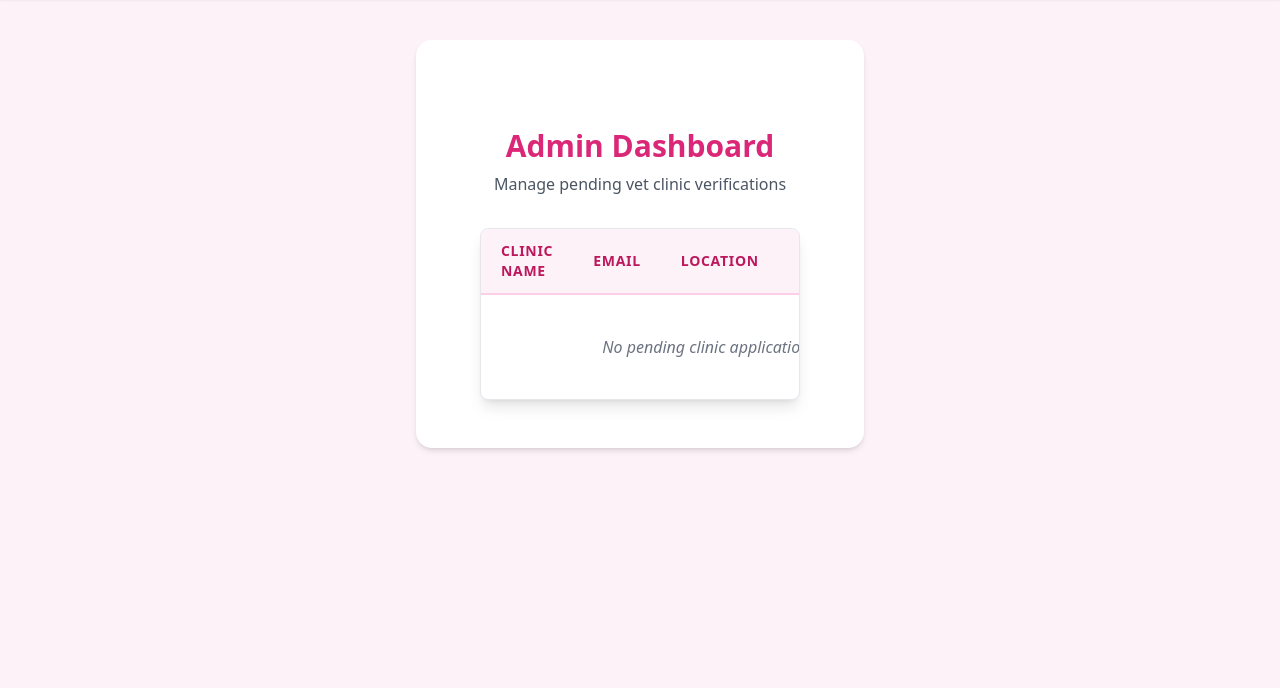
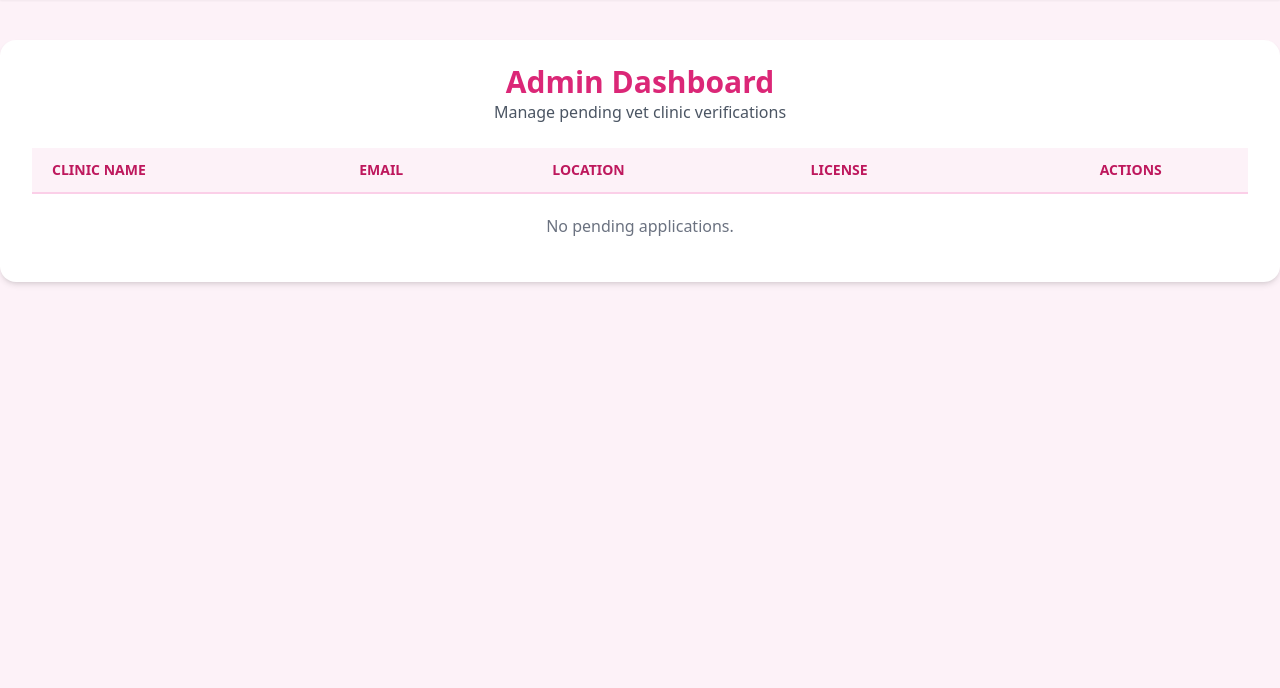
Before and after one commit to sritipeach1/pet-care-vet-connect, a Flask app: page /admin_dashboard in a window 1280 px wide. Shown: the part 64-752 px from the top of the page. Run offline with Flask 3, Linux system fonts and the light colour scheme; a user stored in the database is signed in; data comes from the database, SQL or seed files in the repository; some libraries are stand-ins or nearby versions.

Commit message:
fixed admin dashboard panel final

```diff
--- a/app.py
+++ b/app.py
@@ -238,7 +238,7 @@ def admin_dashboard():
     conn.close()
 
     # 3. Render the HTML template
-    return render_template('admin_dashboard.html', clinics=pending_clinics)
+    return render_template('admin_dashboard.html', clinics=pending_clinics, wide_mode=True)
 
 @app.route('/approve_clinic/<int:user_id>')
 def approve_clinic(user_id):
--- a/templates/admin_dashboard.html
+++ b/templates/admin_dashboard.html
@@ -1,75 +1,42 @@
 {% extends "base.html" %}
 
 {% block content %}
-<div class="max-w-7xl mx-auto mt-10 px-8 py-6">
-    <div class="mb-8 text-center">
+<div class="text-center mb-6">
     <h2 class="text-3xl font-bold text-pink-600">Admin Dashboard</h2>
-        <p class="text-gray-600 mt-2">Manage pending vet clinic verifications</p>
+    <p class="text-gray-600">Manage pending vet clinic verifications</p>
 </div>
 
-    {% with messages = get_flashed_messages() %}
-        {% if messages %}
-            {% for message in messages %}
-            <div class="bg-green-100 border border-green-400 text-green-700 px-4 py-3 rounded relative mb-4" role="alert">
-                <span class="block sm:inline">{{ message }}</span>
-            </div>
-            {% endfor %}
-        {% endif %}
-    {% endwith %}
-
-    <div class="bg-white shadow-lg rounded-lg overflow-hidden border border-gray-200">
+<div class="overflow-x-auto">
     <table class="min-w-full leading-normal">
         <thead>
-                <tr class="bg-pink-50 text-pink-700 text-sm uppercase tracking-wider">
-                    <th class="px-5 py-3 border-b-2 border-pink-200 text-left font-semibold">Clinic Name</th>
-                    <th class="px-5 py-3 border-b-2 border-pink-200 text-left font-semibold">Email</th>
-                    <th class="px-5 py-3 border-b-2 border-pink-200 text-left font-semibold">Location</th>
-                    <th class="px-5 py-3 border-b-2 border-pink-200 text-left font-semibold">License No.</th>
-                    <th class="px-5 py-3 border-b-2 border-pink-200 text-center font-semibold">Actions</th>
+            <tr class="bg-pink-50 text-pink-700 text-sm uppercase">
+                <th class="px-5 py-3 border-b-2 border-pink-200 text-left">Clinic Name</th>
+                <th class="px-5 py-3 border-b-2 border-pink-200 text-left">Email</th>
+                <th class="px-5 py-3 border-b-2 border-pink-200 text-left">Location</th>
+                <th class="px-5 py-3 border-b-2 border-pink-200 text-left">License</th>
+                <th class="px-5 py-3 border-b-2 border-pink-200 text-center">Actions</th>
             </tr>
         </thead>
         <tbody>
             {% if clinics %}
                 {% for clinic in clinics %}
-                    <tr class="hover:bg-gray-50 border-b border-gray-200 bg-white text-sm">
-                        <td class="px-5 py-5 text-gray-900 font-bold">
-                            {{ clinic['clinic_name'] }}
-                        </td>
-                        <td class="px-5 py-5 text-gray-600">
-                            {{ clinic['email'] }}
-                        </td>
-                        <td class="px-5 py-5 text-gray-600">
-                            {{ clinic['clinic_location'] }}
-                        </td>
-                        <td class="px-5 py-5 text-gray-600">
-                            <span class="bg-gray-100 text-gray-600 py-1 px-3 rounded-full text-xs font-bold">
-                                {{ clinic['clinic_license'] }}
-                            </span>
-                        </td>
-                        <td class="px-5 py-5 text-center">
-                            <div class="flex justify-center space-x-2">
-                                <a href="{{ url_for('approve_clinic', user_id=clinic['id']) }}"
-                                   class="bg-green-500 hover:bg-green-600 text-white font-bold py-1 px-3 rounded text-xs transition duration-300">
-                                    Approve
-                                </a>
-                                <a href="{{ url_for('reject_clinic', user_id=clinic['id']) }}"
-                                   class="bg-red-500 hover:bg-red-600 text-white font-bold py-1 px-3 rounded text-xs transition duration-300"
-                                   onclick="return confirm('Are you sure you want to reject this clinic application?');">
-                                    Reject
-                                </a>
-                            </div>
+                <tr class="hover:bg-gray-50 border-b border-gray-200">
+                    <td class="px-5 py-5 text-sm font-bold">{{ clinic['clinic_name'] }}</td>
+                    <td class="px-5 py-5 text-sm">{{ clinic['email'] }}</td>
+                    <td class="px-5 py-5 text-sm">{{ clinic['clinic_location'] }}</td>
+                    <td class="px-5 py-5 text-sm">{{ clinic['clinic_license'] }}</td>
+                    <td class="px-5 py-5 text-sm text-center">
+                        <a href="{{ url_for('approve_clinic', user_id=clinic['id']) }}" class="text-green-600 hover:text-green-900 font-bold mr-3">Approve</a>
+                        <a href="{{ url_for('reject_clinic', user_id=clinic['id']) }}" class="text-red-600 hover:text-red-900 font-bold" onclick="return confirm('Reject?');">Reject</a>
                     </td>
                 </tr>
                 {% endfor %}
             {% else %}
                 <tr>
-                        <td colspan="5" class="px-5 py-10 text-center text-gray-500 italic">
-                            No pending clinic applications found.
-                        </td>
+                    <td colspan="5" class="px-5 py-5 text-center text-gray-500">No pending applications.</td>
                 </tr>
             {% endif %}
         </tbody>
     </table>
 </div>
-</div>
 {% endblock %}
--- a/templates/base.html
+++ b/templates/base.html
@@ -46,7 +46,7 @@
 
   <!-- Main content card -->
   <main class="min-h-screen">
-    <div class="max-w-md mx-auto mt-10">
+    <div class="{% if wide_mode %}max-w-7xl{% else %}max-w-md{% endif %} mx-auto mt-10">
       <div class="bg-white rounded-2xl shadow-md px-8 py-6">
         {% with messages = get_flashed_messages(with_categories=true) %}
           {% if messages %}
```
Lines whose indentation alone changed are shown as unchanged.
